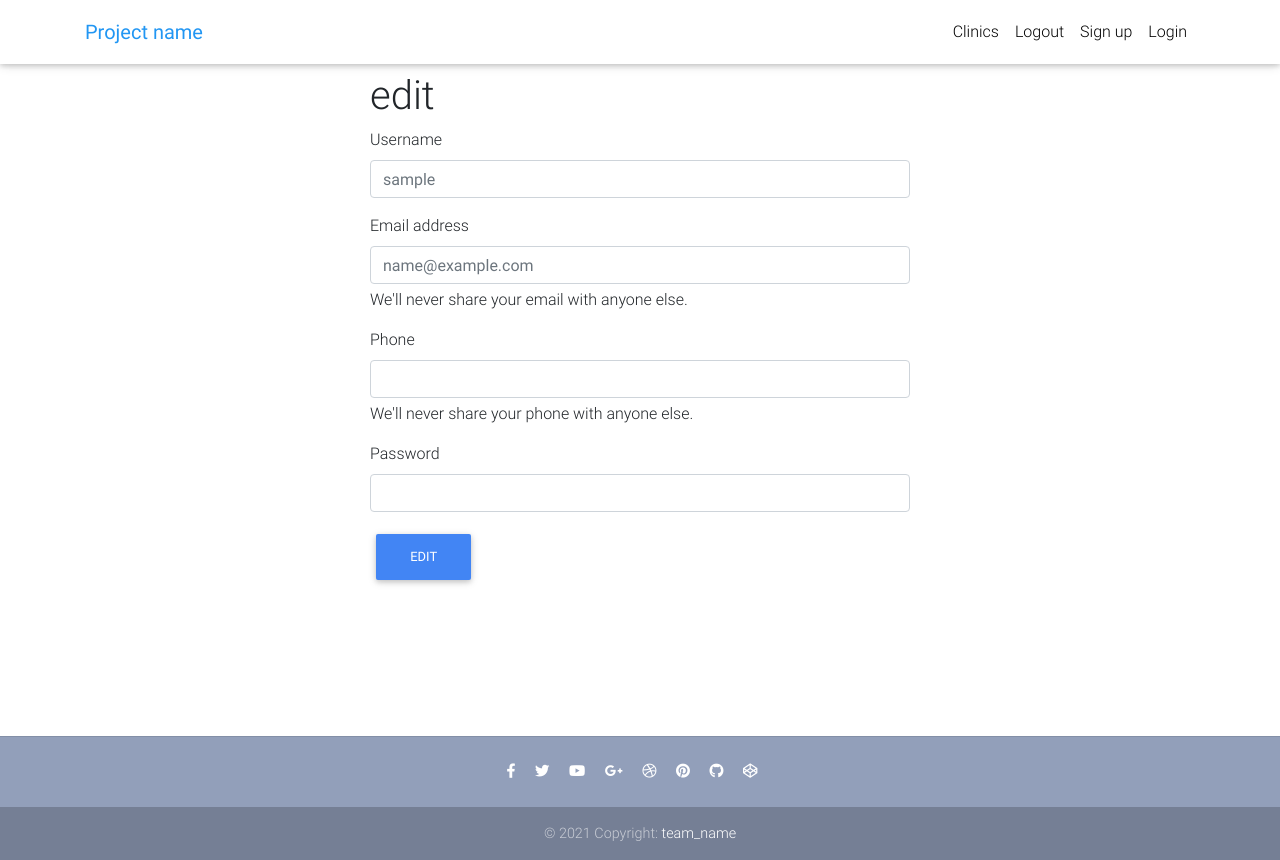
After one commit to xingq1998/CIS422_group4_project1, a Django app: page /edit/1/ in a window 1280 px wide. The commit adds this page. Run offline with Django 3.2, Linux system fonts and the light colour scheme; the visitor is signed in with stand-in values (Sample User, id 1); data comes from the database, SQL or seed files in the repository; some libraries are stand-ins or nearby versions.

Commit message:
add user info page(includeedit user info) and make connections between pages. app/models.py is necessary

```diff
--- /dev/null
+++ b/app/models.py
@@ -0,0 +1,24 @@
+from django.db import models
+from django.contrib.auth.models import User
+from django.db.models.signals import post_save
+from django.dispatch import receiver
+
+
+# just for sample, not actually used
+class Profile(models.Model):
+    user = models.OneToOneField(User, on_delete=models.CASCADE, related_name='profile')
+    phone = models.CharField(max_length=20, blank=True)
+
+    def __str__(self):
+        return 'user {}'.format(self.user.username)
+
+
+@receiver(post_save, sender=User)
+def create_user_profile(sender, instance, created, **kwargs):
+    if created:
+        Profile.objects.create(user=instance)
+
+
+@receiver(post_save, sender=User)
+def save_user_profile(sender, instance, **kwargs):
+    instance.profile.save()
--- a/app/settings.py
+++ b/app/settings.py
@@ -37,7 +37,6 @@ INSTALLED_APPS = [
     'django.contrib.sessions',
     'django.contrib.messages',
     'django.contrib.staticfiles',
-    # 'rest_framework',
 ]
 
 MIDDLEWARE = [
--- a/app/urls.py
+++ b/app/urls.py
@@ -20,12 +20,14 @@ from . import views
 app_name = 'app'
 
 urlpatterns = [
-    path('', views.index, name='index'),
+    path('', views.home, name='homr'),
+    path('index/', views.index, name='index'),
     path('admin/', admin.site.urls),
     path('signup/', views.account_signup, name='signup'),
     path('login/', views.account_login, name='login'),
     path('logout/', views.account_logout, name='logout'),
     path('info/', views.account_info, name="info"),
-    path('clinics/', include('clinics.urls', namespace='clinics'))
+    path('edit/<int:id>/', views.edit, name='edit'),
+    path('clinics/', include('clinics.urls', namespace='clinics')),
     # <TR> Used so I can pull up the clinics page for debugging purposes
 ]
--- a/app/views.py
+++ b/app/views.py
@@ -1,12 +1,21 @@
 from django.shortcuts import render, redirect
+from django.http import HttpResponse, HttpResponseRedirect
+from django.template import loader
 from django.contrib.auth import authenticate, login, logout
 from django.contrib.auth.models import User
 from django.contrib.auth.decorators import login_required
 import json
+from .forms import ProfileForm
+from .models import Profile
+
+
+def home(request):
+    return render(request, 'home.html', None)
 
 
 def index(request):
-    return render(request, 'home.html', None)
+    message = request.GET.get('message')
+    return render(request, 'users/index.html', {'message': message})
 
 
 def signup(request):
@@ -15,8 +24,9 @@ def signup(request):
 
 def account_signup(request):
     if request.user.is_authenticated:
-        return render(request, 'users/signup.html')
+        return redirect('/index/?message=account exists')
     if request.method == 'POST':
+        # create a form instance and populate it with data from the request:
         post_dict = request.POST
         username = post_dict.get("username", "")
         email = post_dict.get("email", "")
@@ -27,30 +37,27 @@ def account_signup(request):
         user = User.objects.filter(username=username)
         if user:
             return redirect("/login")
-        new_user = User()
-        new_user.username = username
-        new_user.email = email
-        new_user.phone = phone
-        new_user.password = password
+        new_user = User.objects.create_user(username=username, password=password, email=email)
+        new_user.profile.phone = phone
         new_user.save()
-        return render(request, 'users/login.html', {'users': new_user})
+        return render(request, 'users/login.html')
     return render(request, 'users/signup.html')
 
 
 def account_login(request):
+    # if this is a POST request we need to process the form data
     if request.user.is_authenticated:
-        return render(request, 'users/login.html')
+        return redirect('/info/')
     if request.method == 'POST':
         # create a form instance and populate it with data from the request:
         post_dict = request.POST
         username = post_dict.get("username", "")
         email = post_dict.get("email", "")
         password = post_dict.get("password", "")
-        # user = authenticate(username=username, password=password)
-        user = User.objects.get(username=username)
-        if user is not None and user.password == password:
+        user = authenticate(username=username, password=password)
+        if user is not None:
             login(request, user)
-            return render(request, 'users/index.html')
+            return redirect('/info/')
     return render(request, 'users/login.html')
 
 
@@ -61,13 +68,41 @@ def account_logout(request):
 
 # user info
 # need to login
-
 @login_required(login_url='/login/')
 def account_info(request):
     user = User.objects.get(id=request.user.id)
-    user.clean_fields('password')
-    u = dict()
-    u['username'] = user.username
-    u['email'] = user.email
-    # u['phone'] = user.userprofile.phone
-    return HttpResponse(json.dumps(u), content_type="application/json")
+    if request.method == 'GET':
+        return render(request, 'users/info.html', {'user': user})
+    return redirect("/index/?message=Request Error")
+
+
+@login_required(login_url='/login/')
+def edit(request, id):
+    user = User.objects.get(id=id)
+    if request.method == 'POST':
+        if request.user != user:
+            return redirect('/index/?message=Permission Forbidden')
+        form = ProfileForm(data=request.POST)
+        if form.is_valid():
+            post_dict = request.POST
+            username = post_dict.get("username", "")
+            email = post_dict.get("email", "")
+            phone = post_dict.get("phone", "")
+            password = post_dict.get("password", "")
+            if username != "":
+                user.username = username
+            if email != "":
+                user.email = email
+            if phone != "":
+                user.profile.phone = phone
+            if password != "":
+                user.set_password(password)
+            user.save()
+            return render(request, 'users/info.html', {'user': user})
+        else:
+            return redirect('/index/?message=Error Input')
+
+    elif request.method == 'GET':
+        return render(request, 'users/edit.html', {'user': user})
+    else:
+        return redirect('/info/')
--- a/clinics/views.py
+++ b/clinics/views.py
@@ -104,7 +104,7 @@ def clinics_search(request):
 
 def clinics_detail(request, clinic_id):
     result = Clinic.objects.get(id=clinic_id)
-    return render(request, "clinics/detail.html", {'clinic_info': str(result)})
+    return render(request, "clinics/info.html", {'clinic_info': str(result)})
 
 
 def clinics_bulk_insert(request, n_records):
--- a/templates/users/detail.html
+++ /dev/null
@@ -1 +0,0 @@
-{{ question }}
--- /dev/null
+++ b/templates/users/edit.html
@@ -0,0 +1,49 @@
+{% extends "base.html" %}
+{% load i18n %}
+{#{% load account socialaccount %}#}
+{#{% load crispy_forms_tags %}#}
+
+{% block head_title %}{% trans "edit" %}{% endblock %}
+
+{% block content %}
+    <main style="height: 80%">
+        <div class="container">
+            <section class="mb-4">
+                <div class="row wow fadeIn">
+                    <div class='col-6 offset-3'>
+                        <h1>{% trans "edit" %}</h1>
+                        {% if request.user.is_authenticated %}
+                            <form class="signup" method="POST" action="{% url 'edit' user.id %}">{% csrf_token %}
+                                <div class="mb-3">
+                                    <label for="signupInputUsername" class="form-label">Username</label>
+                                    <input name="username" type="input" class="form-control" id="signupInputUsername" placeholder="{{ user.username }}">
+                                </div>
+                                <div class="mb-3">
+                                    <label for="signupInputEmail" class="form-label">Email address</label>
+                                    <input name="email" type="email" class="form-control has-validation"
+                                           id="signupInputEmail"
+                                           aria-describedby="emailHelp" placeholder="{{ user.email }}">
+                                    <div id="emailHelp" class="form-text">We'll never share your email with anyone else.
+                                    </div>
+                                </div>
+                                <div class="mb-3">
+                                    <label for="signupInputPhone" class="form-label">Phone</label>
+                                    <input name="phone" type="tel" class="form-control" id="signupInputPhone"
+                                           aria-describedby="phoneHelp" placeholder="{{ user.profile.phone }}">
+                                    <div id="phoneHelp" class="form-text">We'll never share your phone with anyone else.
+                                    </div>
+                                </div>
+                                <div class="mb-3">
+                                    <label for="signupInputPwd" class="form-label">Password</label>
+                                    <input name="password" type="password" class="form-control" id="signupInputPwd">
+                                </div>
+                                <button class="btn btn-primary" type="submit">{% trans "edit" %}</button>
+                            </form>
+                        {% endif %}
+                    </div>
+                </div>
+            </section>
+        </div>
+    </main>
+
+{% endblock %}
```
Also changed, not shown: app/forms.py (added, +8 -0 lines), templates/users/index.html (+12 -9 lines), templates/users/info.html (added, +22 -0 lines), app/controller.py (added), app/migrations/__init__.py (added).
